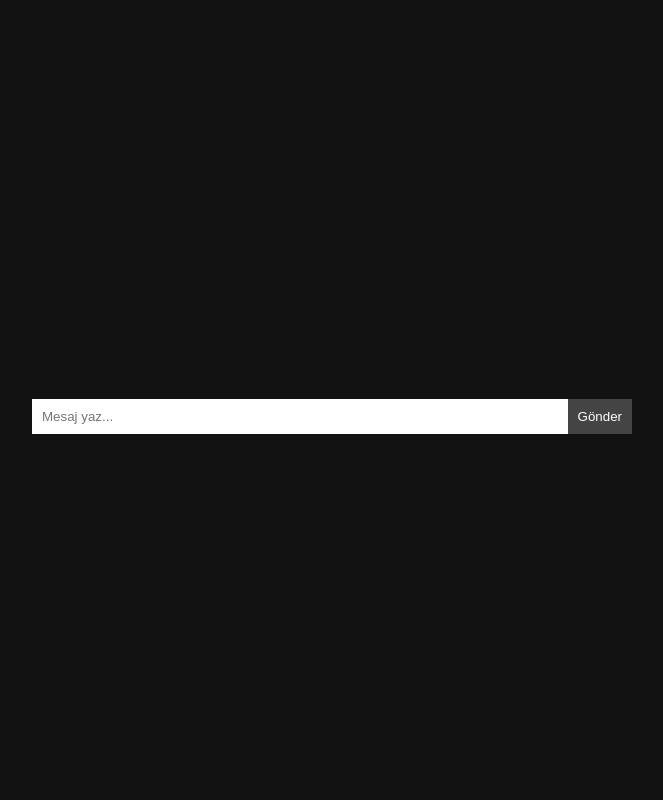
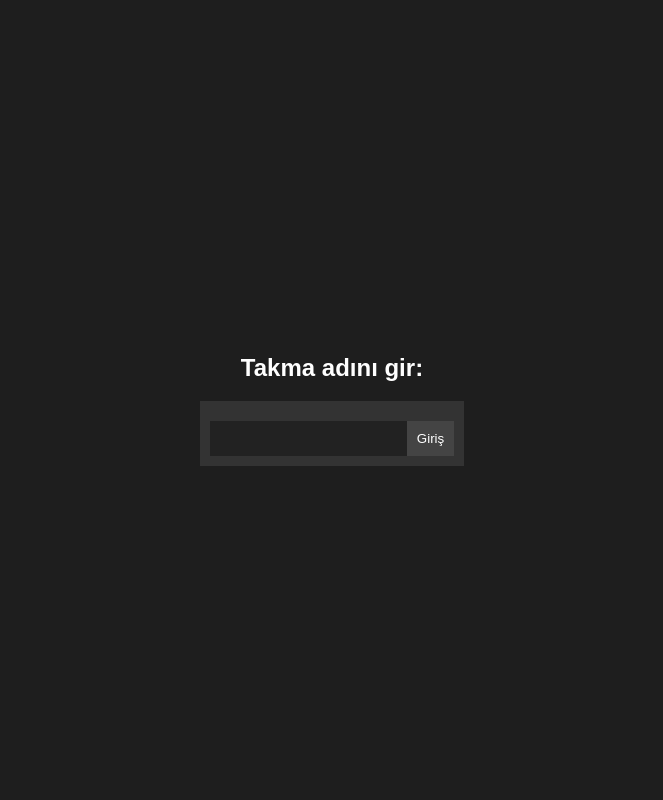
Before and after one commit to AKIN9980/my-flask-app, a Flask app: page / in a window 1280 px wide. Shown: the whole page, without its empty margins (308-971 px from the left). Run offline with Flask 3, Linux system fonts and the light colour scheme; some libraries are stand-ins or nearby versions.

Commit message:
sistem güncellemesi666

```diff
--- a/app.py
+++ b/app.py
@@ -1,19 +1,41 @@
-from flask import Flask, render_template
+from flask import Flask, render_template, request, session
 from flask_socketio import SocketIO, emit
-import random
+from flask_session import Session
 
 app = Flask(__name__)
-socketio = SocketIO(app)
+app.secret_key = 'gizli-anahtar'
+app.config['SESSION_TYPE'] = 'filesystem'
+Session(app)
+socketio = SocketIO(app, manage_session=False)
 
-@app.route("/")
+messages = []
+
+@app.route('/')
 def index():
-    return render_template("index.html")
+    if 'nickname' not in session:
+        return render_template('nickname.html')
+    return render_template('chat.html', nickname=session['nickname'])
 
-@socketio.on("message")
+@app.route('/set-nickname', methods=['POST'])
+def set_nickname():
+    nickname = request.form.get('nickname')
+    if nickname:
+        session['nickname'] = nickname
+        return ('', 204)
+    return ('Bad Request', 400)
+
+@socketio.on('connect')
+def on_connect():
+    emit('load_messages', messages)
+
+@socketio.on('send_message')
 def handle_message(data):
-    username = data.get("username")
-    msg = data.get("message")
-    emit("message", {"username": username, "message": msg}, broadcast=True)
+    msg = {
+        'nickname': session.get('nickname', 'Anonim'),
+        'text': data['text']
+    }
+    messages.append(msg)
+    emit('receive_message', msg, broadcast=True)
 
-if __name__ == "__main__":
-    socketio.run(app, host="0.0.0.0", port=5000)
+if __name__ == '__main__':
+    socketio.run(app)
--- a/static/script.js
+++ /dev/null
@@ -1,29 +0,0 @@
-const socket = io();
-let username = localStorage.getItem("nickname");
-
-if (!username) {
-  username = "user_" + Math.floor(Math.random() * 10000);
-  localStorage.setItem("nickname", username);
-}
-
-const form = document.getElementById("form");
-const input = document.getElementById("input");
-const messages = document.getElementById("messages");
-
-form.addEventListener("submit", function(e) {
-  e.preventDefault();
-  if (input.value) {
-    socket.emit("message", {
-      username: username,
-      message: input.value
-    });
-    input.value = "";
-  }
-});
-
-socket.on("message", function(data) {
-  const item = document.createElement("li");
-  item.textContent = `${data.username}: ${data.message}`;
-  messages.appendChild(item);
-  window.scrollTo(0, document.body.scrollHeight);
-});
--- a/static/style.css
+++ b/static/style.css
@@ -1,39 +1,52 @@
 body {
-  font-family: Arial, sans-serif;
-  background: #121212;
-  color: white;
+  font-family: sans-serif;
   margin: 0;
   padding: 0;
+  background: #1e1e1e;
+  color: white;
+}
+
+#chat-box {
   display: flex;
+  flex-direction: column;
   height: 100vh;
-  justify-content: center;
-  align-items: center;
 }
-#chat {
-  width: 100%;
-  max-width: 600px;
+
+#messages {
+  flex: 1;
+  overflow-y: auto;
+  padding: 10px;
 }
-ul {
-  list-style-type: none;
-  padding: 0;
-  max-height: 80vh;
-  overflow-y: auto;
-}
-li {
-  padding: 5px 10px;
-  border-bottom: 1px solid #333;
-}
+
 form {
   display: flex;
+  background: #333;
+  padding: 10px;
 }
-input {
-  flex-grow: 1;
+
+input[type="text"] {
+  flex: 1;
   padding: 10px;
+  background: #222;
   border: none;
+  color: white;
 }
+
 button {
   padding: 10px;
   background: #444;
+  border: none;
   color: white;
-  border: none;
 }
+
+.nickname-box {
+  display: flex;
+  flex-direction: column;
+  align-items: center;
+  justify-content: center;
+  height: 100vh;
+}
+
+input, button {
+  margin-top: 10px;
+}
--- a/templates/index.html
+++ /dev/null
@@ -1,19 +0,0 @@
-<!DOCTYPE html>
-<html lang="en">
-<head>
-  <meta charset="UTF-8">
-  <title>Sohbet</title>
-  <link rel="stylesheet" href="/static/style.css">
-</head>
-<body>
-  <div id="chat">
-    <ul id="messages"></ul>
-    <form id="form">
-      <input id="input" autocomplete="off" placeholder="Mesaj yaz..." /><button>Gönder</button>
-    </form>
-  </div>
-
-  <script src="https://cdn.socket.io/4.7.2/socket.io.min.js"></script>
-  <script src="/static/script.js"></script>
-</body>
-</html>
--- /dev/null
+++ b/templates/nickname.html
@@ -0,0 +1,25 @@
+<!DOCTYPE html>
+<html>
+<head>
+  <title>Nick Seç</title>
+  <link rel="stylesheet" href="/static/style.css">
+</head>
+<body>
+  <div class="nickname-box">
+    <h2>Takma adını gir:</h2>
+    <form id="nickname-form">
+      <input type="text" name="nickname" required>
+      <button type="submit">Giriş</button>
+    </form>
+  </div>
+  <script>
+    document.getElementById('nickname-form').addEventListener('submit', async e => {
+      e.preventDefault();
+      const form = e.target;
+      const data = new FormData(form);
+      await fetch('/set-nickname', { method: 'POST', body: data });
+      window.location.reload();
+    });
+  </script>
+</body>
+</html>
```
Also changed, not shown: templates/chat.html (added, +47 -0 lines).
